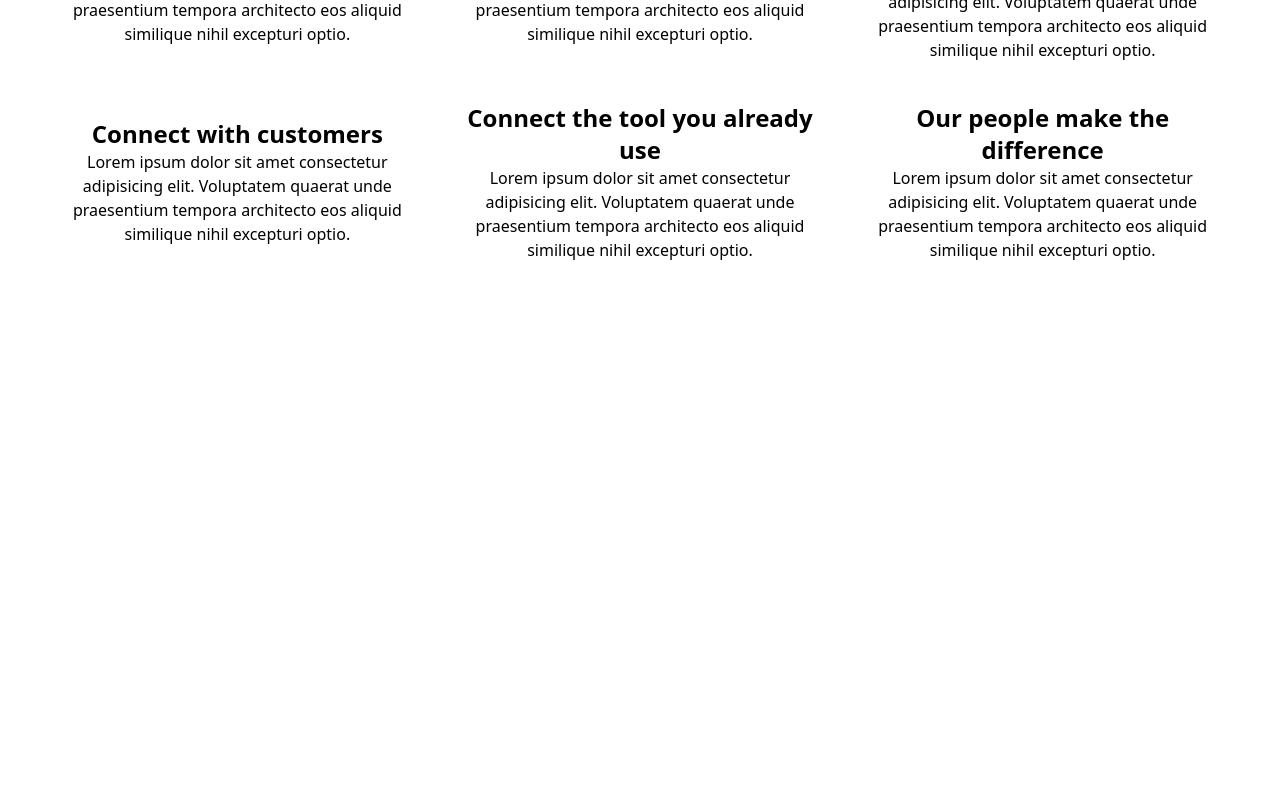
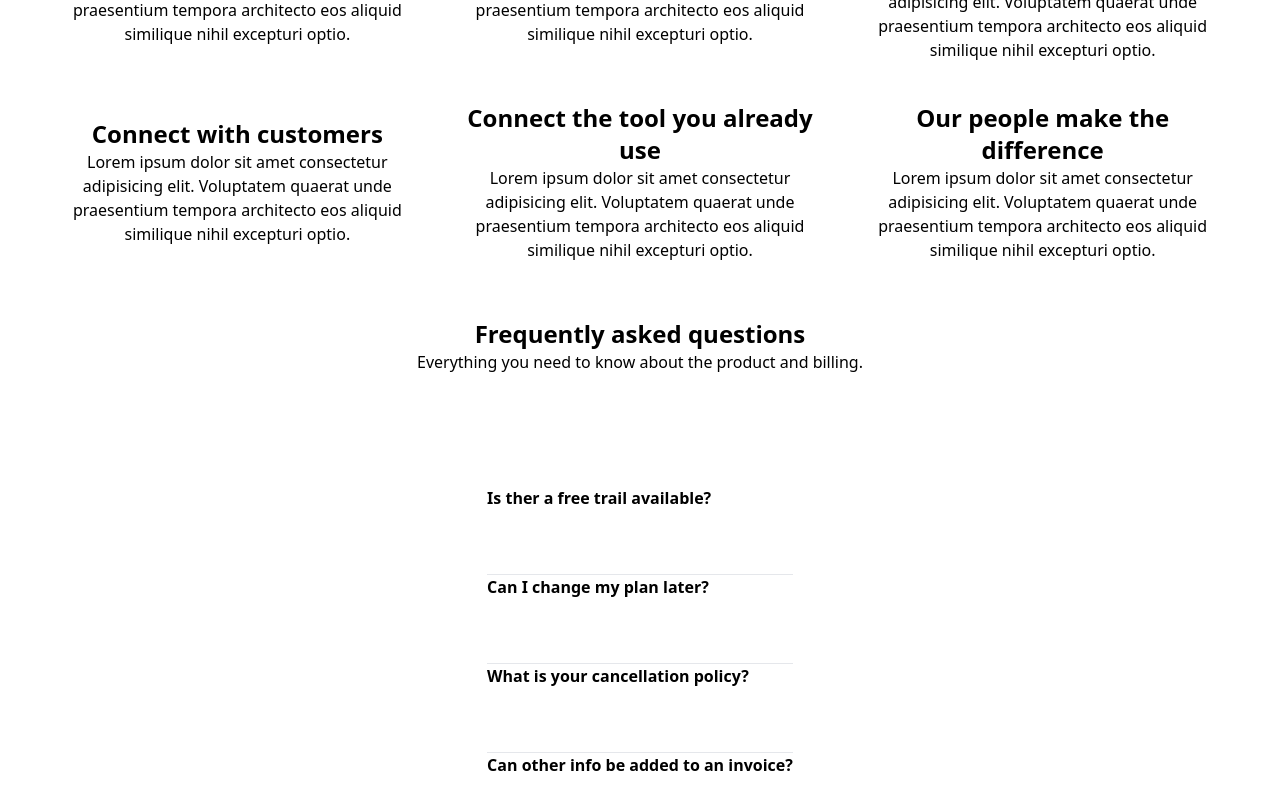
Before and after one commit to vishnu563/task-x, a React (Create React App) app: page / in a window 1280 px wide. Shown: the part 2000-2797 px from the top of the page. Before the commit the page ends 2318 px from the top, so only its background shows below. Built offline with nearby package versions, Linux system fonts and the light colour scheme.

Commit message:
60% Completed

```diff
--- a/src/App.css
+++ b/src/App.css
@@ -2,5 +2,5 @@
   @apply flex flex-row border border-gray-400 px-4 py-2 rounded-full font-bold gap-3 items-center cursor-default;
 }
 .btn-primary {
-  @apply bg-red-500 hover:bg-purple-500 text-white font-bold py-2 px-4 items-center rounded-full transition duration-300 cursor-default;
+  @apply bg-red-500 hover:bg-purple-500 text-white font-bold py-2 px-4 items-center transition duration-300 cursor-default;
 }
--- a/src/App.js
+++ b/src/App.js
@@ -16,7 +16,7 @@ function App() {
           <section>
             <nav className='flex flex-row h-20 items-center bg-blue-400'>
               <div className='w-1/5'>LOGO ZYSK</div>
-              <ul className='flex flex-row w-3/4 space-x-20'>
+              <ul className='flex flex-row w-3/4 '>
                 <li>Home</li>
                 <li>Product</li>
                 <li>Resource</li>
@@ -39,7 +39,7 @@ function App() {
               <div className='demo-btn'>
               <FiPlayCircle />Demo
               </div>
-              <button className='btn-primary'>
+              <button className='btn-primary rounded-full'>
                 Sign up
               </button>
               </div>
@@ -99,7 +99,64 @@ function App() {
           </section>
 
           <section>
+            <div className='text-center mb-28'>
+                <h2 className='font-bold text-2xl' >Frequently asked questions</h2>
+                <p>Everything you need to know about the product and billing.</p>
+            </div>
+            <div className='flex justify-center mt-2 mb-8 text-left'>
+            <div className='flex flex-col'>
+              <details className='mb-16'>
+                <summary className="cursor-pointer list-none transition duration-300 ease-in-out font-bold group-open:font-bold group-open:text-blue-600">
+                  Is ther a free trail available?
+                </summary>
+                <p className="transition duration-300 ease-in-out">Yes, you can try us for free 30 days. If tou want, we'll provide you with a free, personalized 30- minute onboarding call to get you up and running as soon as possible.</p>
+              </details>
+              <hr />
+              <details className='mb-16'>
+                <summary className="cursor-pointer list-none transition duration-300 ease-in-out font-bold group-open:font-bold group-open:text-blue-600">
+                  Can I change my plan later?
+                </summary>
+                <p className="transition duration-300 ease-in-out">Yes, you can try us for free 30 days. If tou want, we'll provide you with a free, personalized 30- minute onboarding call to get you up and running as soon as possible.</p>
+              </details>
+              <hr />
+              <details className='mb-16'>
+                <summary className="cursor-pointer list-none transition duration-300 ease-in-out font-bold group-open:font-bold group-open:text-blue-600">
+                  What is your cancellation policy?
+                </summary>
+                <p className="transition duration-300 ease-in-out">Yes, you can try us for free 30 days. If tou want, we'll provide you with a free, personalized 30- minute onboarding call to get you up and running as soon as possible.</p>
+              </details>
+              <hr />
+              <details className='mb-16'>
+                <summary className="cursor-pointer list-none transition duration-300 ease-in-out font-bold group-open:font-bold group-open:text-blue-600">
+                  Can other info be added to an invoice?
+                </summary>
+                <p className="transition duration-300 ease-in-out">Yes, you can try us for free 30 days. If tou want, we'll provide you with a free, personalized 30- minute onboarding call to get you up and running as soon as possible.</p>
+              </details>
+              <hr />
+              <details className='mb-16'>
+                <summary className="cursor-pointer list-none transition duration-300 ease-in-out font-bold group-open:font-bold group-open:text-blue-600">
+                  How does billing work?
+                </summary>
+                <p className="transition duration-300 ease-in-out">Yes, you can try us for free 30 days. If tou want, we'll provide you with a free, personalized 30- minute onboarding call to get you up and running as soon as possible.</p>
+              </details>
+              <hr />
+              <details className='mb-16'>
+                <summary className="cursor-pointer list-none transition duration-300 ease-in-out font-bold group-open:font-bold group-open:text-blue-600">
+                  How do I change my account email?
+                </summary>
+                <p className="transition duration-300 ease-in-out">Yes, you can try us for free 30 days. If tou want, we'll provide you with a free, personalized 30- minute onboarding call to get you up and running as soon as possible.</p>
+              </details>
+            </div>
+            </div>
+            <div className='flex justify-center mt-2 mb-8'>
+            <div className='flex flex-col items-center text-center w-4/5 space-y-6 bg-gray-100 pt-8 pb-8 rounded-lg'>
+              <img src="" alt="logo" />
+              <h2 className='font-bold'>Still have questions?</h2>
+              <p>Cant't find the answer you're looking for? Please chat to our friendly team.</p>
+              <button className='rounded-lg btn-primary'>Get in touch</button>
+            </div>
 
+            </div>
           </section>
         </header>
 
```
